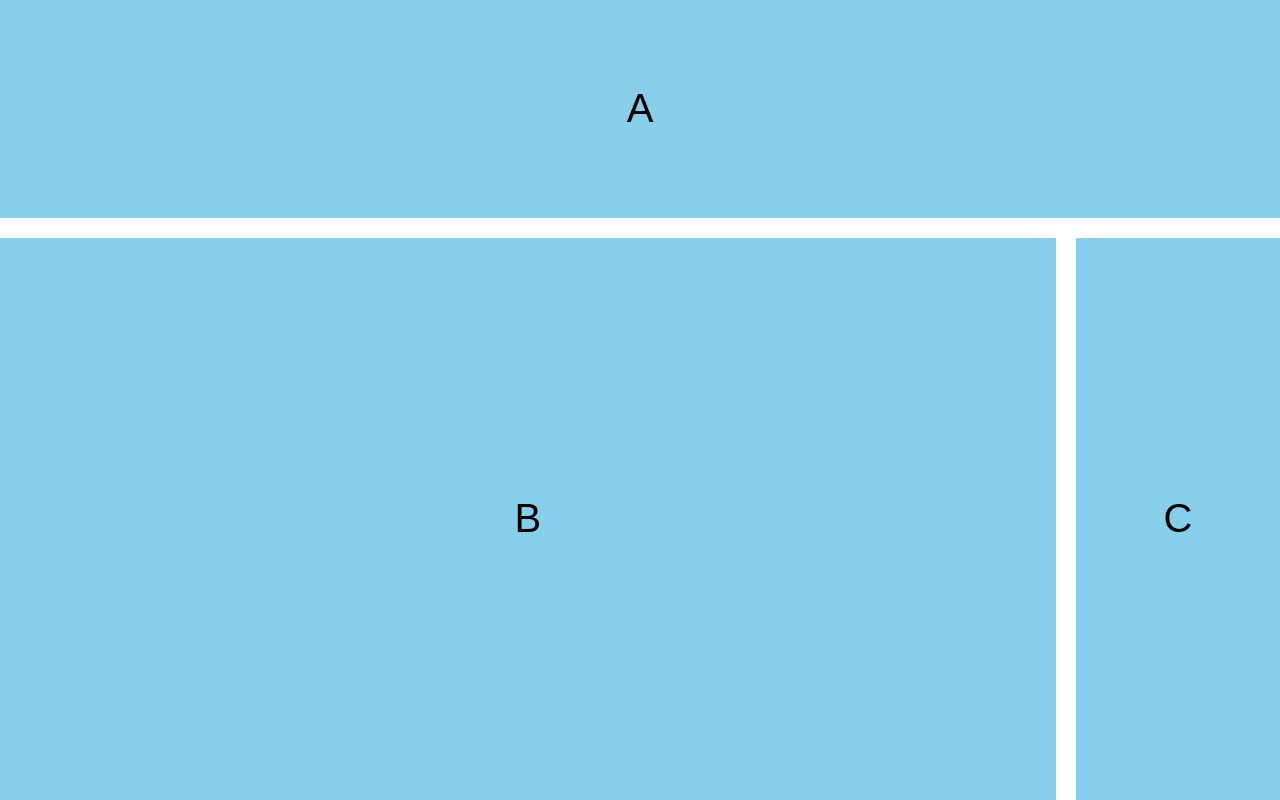
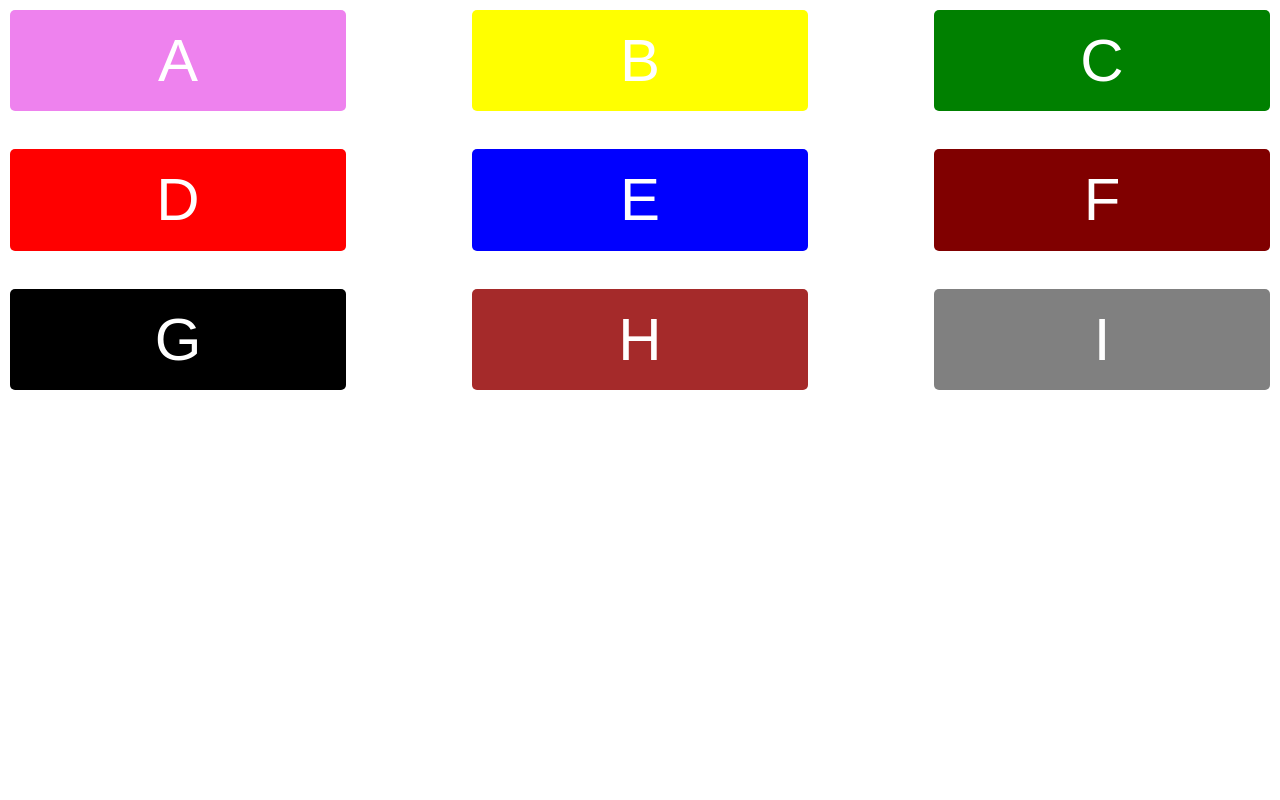
Before and after one commit to kennedymwavu/html-css-js, a plain HTML site: page grid/grid.html in a window 1280 px wide. Drawn offline with Linux system fonts and the light colour scheme.

Commit message:
sudoku-like grids

```diff
--- a/grid/grid.css
+++ b/grid/grid.css
@@ -11,32 +11,67 @@ body {
   width: 100%;
 }
 
-/* Target all the boxes and style them together: */
-[class ^="box-"] {
-  background-color: skyblue;
-  display: grid; /* trigger grid */
-  place-items: center; /* center the items */
+.container {
+  height: 50vh;
+  padding: 10px;
+  margin: auto;
+  color: white;
+  font-size: 150%;
+  display: grid;
+  text-align: center;
+  grid-template-columns: repeat(3, 1fr);
+  grid-template-rows: repeat(3, 1fr);
+  /* column-gap: 10%;
+  row-gap: 10%; */
+  gap: 10%
 }
 
-.container {
-  height: 100vh;
-  display: grid;
-  grid-gap: 20px;
-  grid-template-areas:
-    "A A A A    A A A A   A A A A"
-    "B B B B    B B B B   B B C C"
-    "B B B B    B B B B   B B C C"
-    "B B B B    B B B B   B B C C";
+.container > *{
+  display: flex;
+  align-items: center;
+  justify-content: center;
+  border-radius: 5px;
 }
 
 .box-1 {
-  grid-area: A;
+  background-color: violet;
 }
 
 .box-2 {
-  grid-area: B;
+  background-color: yellow;
 }
 
 .box-3 {
-  grid-area: C;
+  background-color: green;
 }
+
+.box-4 {
+  background-color: red;
+}
+
+.box-5 {
+  background-color: blue;
+}
+
+.box-6 {
+  background-color: maroon;
+}
+
+.box-7 {
+  background-color: black;
+}
+
+.box-8 {
+  background-color: brown;
+}
+
+.box-9 {
+  background-color: gray;
+}
+
+.number {
+  background-color: gray;
+  padding: 10px;
+  margin: 10px;
+  border-radius: 5px;
+}
--- a/grid/grid.html
+++ b/grid/grid.html
@@ -18,7 +18,33 @@
       <div class="box-3">
         C
       </div>
+
+      <div class="box-4">
+        D
+      </div>
+
+      <div class="box-5">
+        E
+      </div>
+
+      <div class="box-6">
+        F
+      </div>
+
+      <div class="box-7">
+        G
+      </div>
+
+      <div class="box-8">
+        H
+      </div>
+
+      <div class="box-9">
+        I
+      </div>
     </div>
+
+
 
   </body>
 </html>
```
